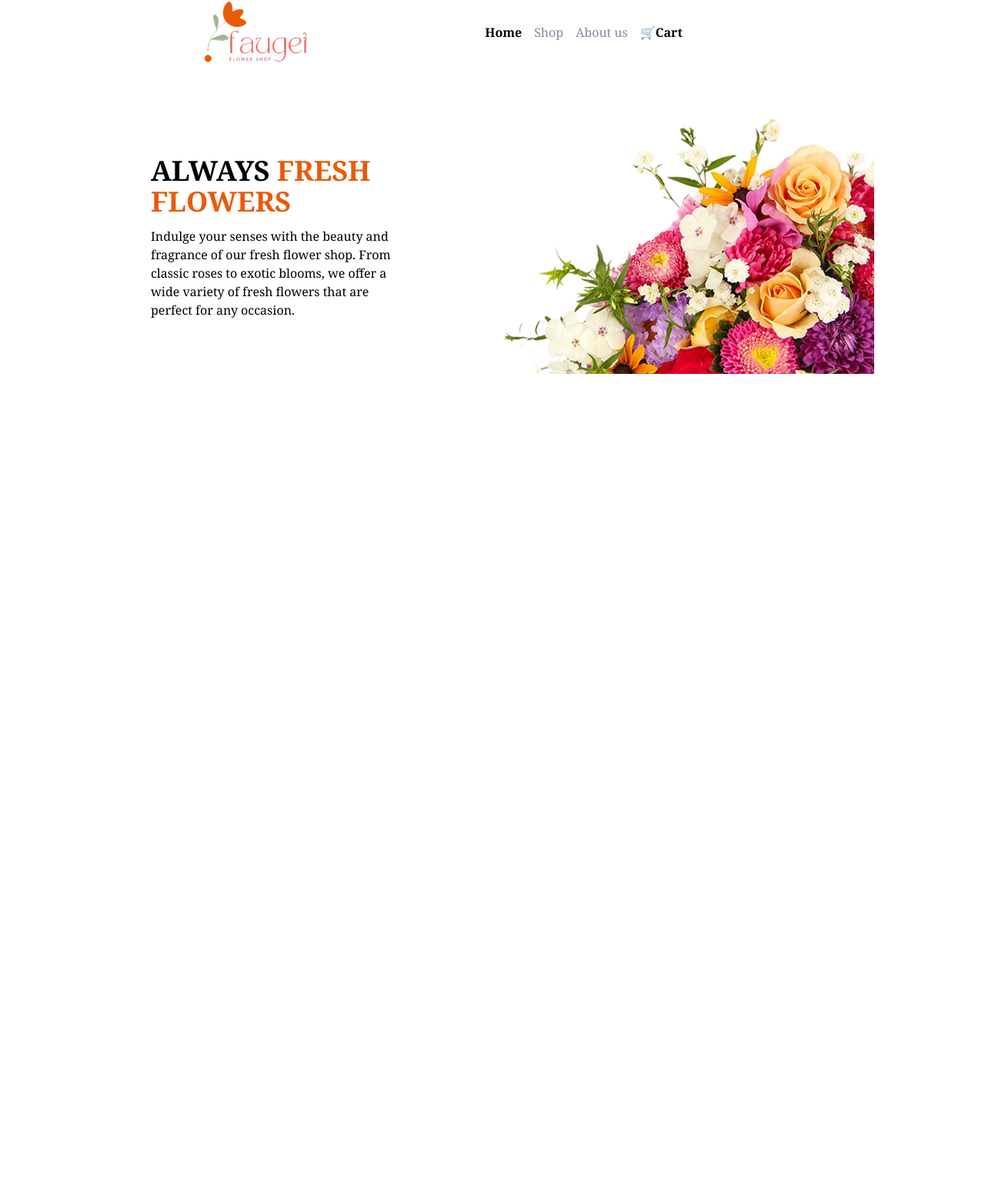
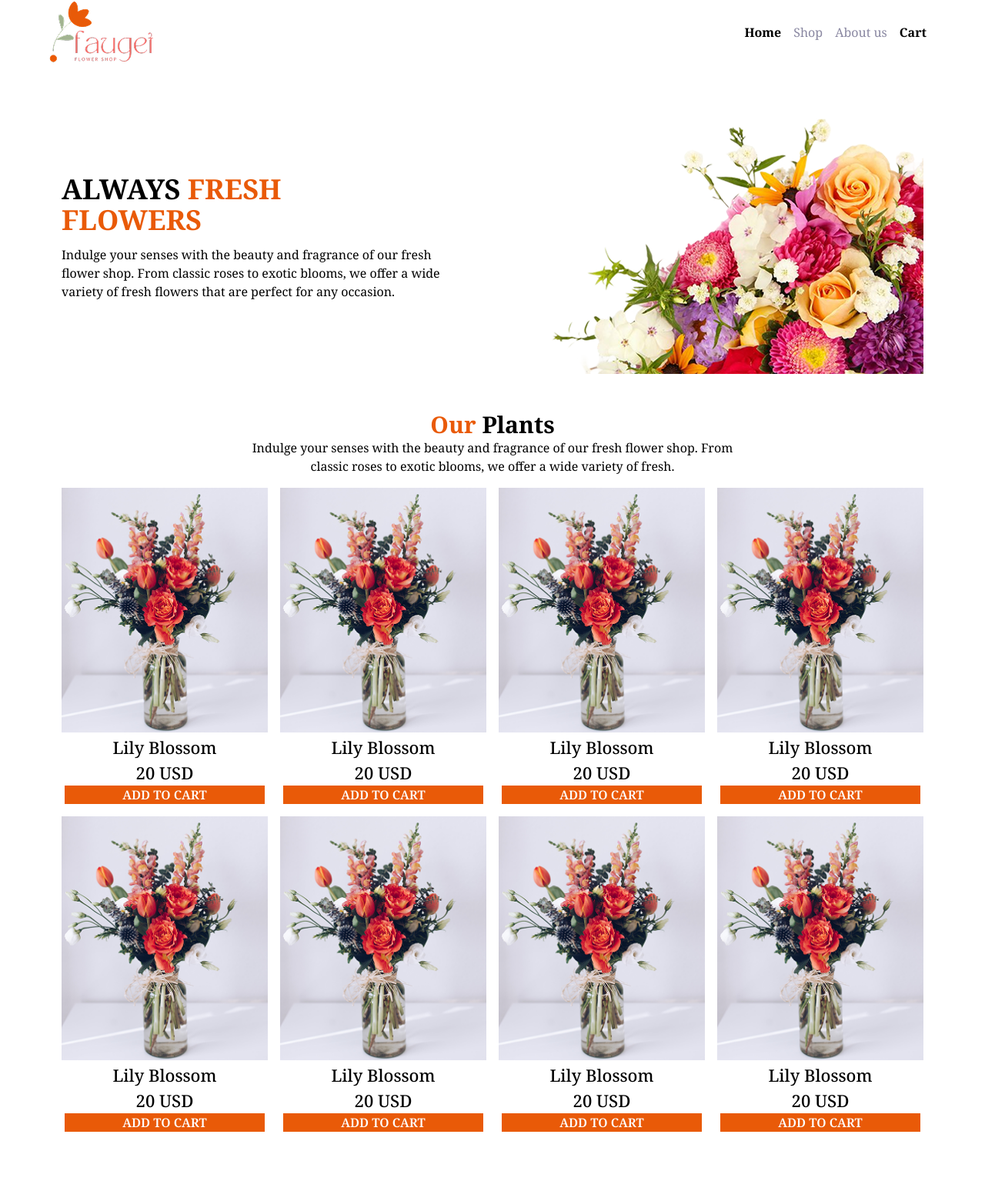
Before and after one commit to shoaibafnanwhite/Assignment-2-pro, a plain HTML site: page index.html in a window 1280 px wide. Shown: the top 1561 px of the page at 77% size. Before the commit the page ends 800 px from the top, so only its background shows below. Drawn offline with nearby package versions, Linux system fonts and the light colour scheme.

Commit message:
late night

```diff
--- a/index.html
+++ b/index.html
@@ -10,27 +10,27 @@
 <link href="https://fonts.googleapis.com/css2?family=Inter:ital,opsz,wght@0,14..32,100..900;1,14..32,100..900&family=Noto+Serif:ital,wght@0,100..900;1,100..900&family=Work+Sans:ital,wght@0,100..900;1,100..900&display=swap" rel="stylesheet">
 <link rel="stylesheet" href="styles/assignment2.css">
 </head>
-<body class="noto-serif max-w-6xl ">
+<body class="noto-serif  ">
     <header >
        <!-- navbar -->
-            <section>
-                <nav class="flex items-center justify-around    ">
-                    <div class="flex items-center lg:ml-[150px]  ">
+            <section class="max-w-6xl mx-auto">
+                <nav class="flex items-center justify-between    ">
+                    <div class="flex items-center   ">
                         <img src="assets/logo.png" alt="">
 
                     </div>
-                    <div class="flex justify-between lg:mr-[150px]  "><ul class="flex gap-4">
+                    <div ><ul class="flex gap-4">
                         <li class="font-bold   hidden md:block"><a href="">Home</a></li>
                         <li class="font-normal text-[#8987A1]  hidden md:block"><a href="">Shop</a></li>
                         <li class="font-normal text-[#8987A1]  hidden md:block"><a href="">About us</a></li>
-                        <li class="font-bold  "><a href="">🛒Cart</a></li></ul>
+                        <li class="font-bold pe-3 "><a href="">Cart</a></li></ul>
                     </div>
 
                 </nav>
             </section>
 <!-- banner-part -->
-          <section>
-            <div class=" flex flex-col-reverse lg:flex-row items-center  mx-auto px-4 py-12 gap-8 justify-center ml-[180px] ">
+          <section class="max-w-6xl mx-auto">
+            <div class=" flex flex-col-reverse w-fit lg:flex-row lg: items-center  mx-auto px-4 py-12 gap-8 justify-center  ">
                 <div>
                     <h3 class="font-bold text-4xl">ALWAYS <span class="text-[#E95A08]"> FRESH <br> FLOWERS</span></h3>
                     <p class="mt-[13px] ]">Indulge your senses with the beauty and fragrance of our fresh flower shop. From classic roses to exotic blooms, we offer a wide variety of fresh flowers that are perfect for any occasion. </p>
@@ -43,20 +43,96 @@
     </header>
     <main>
         <!--  Plants Section -->
-          <section>
+          <section class="max-w-6xl mx-auto">
+            <div class="text-center">
+            <h3 class="font-bold text-3xl"><span class="text-[#E95A08]">Our</span> Plants</h3>
+            <p>Indulge your senses with the beauty and fragrance of our fresh flower shop. From <br> classic roses to exotic blooms, we offer a wide variety of fresh.</p>
+            </div>
+            <div class="grid grid-cols-2 sm:grid-cols-2  lg:grid-cols-4 gap-4 p-4 " >
+                <div>
+                <img src="./assets/sample-flower-image.png" alt="">
+                <div><p class="text-[22px] font-medium text-center">Lily Blossom <br>  20 USD</p>
+                </div>
+                <DIV class="text-center"><button class="bg-[#E95A08] text-white font-semibold w-[180px] lg:w-[260px]">ADD TO CART</button></DIV></div>
+                 <div><img src="assets/sample-flower-image.png" alt="">
+                <div><p class="text-[22px] font-medium text-center">Lily Blossom <br>  20 USD</p>
+                </div>
+                <DIV class="text-center"><button class="bg-[#E95A08] text-white font-semibold w-[180px] lg:w-[260px]">ADD TO CART</button></DIV></div>
+                <div><img src="assets/sample-flower-image.png" alt="">
+                <div><p class="text-[22px] font-medium text-center">Lily Blossom <br>  20 USD</p>
+                </div>
+                <DIV class="text-center"><button class="bg-[#E95A08] text-white font-semibold w-[180px] lg:w-[260px]">ADD TO CART</button></DIV></div>
+                <div><img src="assets/sample-flower-image.png" alt="">
+                <div><p class="text-[22px] font-medium text-center">Lily Blossom <br>  20 USD</p>
+                </div>
+                <DIV class="text-center"><button class="bg-[#E95A08] text-white font-semibold w-[180px] lg:w-[260px]">ADD TO CART</button></DIV></div>
+                <div><img src="assets/sample-flower-image.png" alt="">
+                <div><p class="text-[22px] font-medium text-center">Lily Blossom <br>  20 USD</p>
+                </div>
+                <DIV class="text-center"><button class="bg-[#E95A08] text-white font-semibold w-[180px] lg:w-[260px]">ADD TO CART</button></DIV></div>
+               <div><img src="assets/sample-flower-image.png" alt="">
+                <div><p class="text-[22px] font-medium text-center">Lily Blossom <br>  20 USD</p>
+                </div>
+                <DIV class="text-center"><button class="bg-[#E95A08] text-white font-semibold w-[180px] lg:w-[260px]">ADD TO CART</button></DIV></div>
+                <div><img src="assets/sample-flower-image.png" alt="">
+                <div><p class="text-[22px] font-medium text-center">Lily Blossom <br>  20 USD</p>
+                </div>
+                <DIV class="text-center"><button class="bg-[#E95A08] text-white font-semibold w-[180px] lg:w-[260px]">ADD TO CART</button></DIV></div>
+                <div><img src="assets/sample-flower-image.png" alt="">
+                <div><p class="text-[22px] font-medium text-center">Lily Blossom <br>  20 USD</p>
+                </div>
+                <DIV class="text-center"><button class="bg-[#E95A08] text-white font-semibold w-[180px] lg:w-[260px]">ADD TO CART</button></DIV></div>
+
+
+            </div>
+
 
           </section>
           <!--  Plants Lover Section -->
-            <section>
+            <section class="max-w-6xl mx-auto mt-52">
+                <div>
+
+<div class="lg:flex relative  mx-7 gap-15">
+                        <div class="w-full ">
+                        <img src="assets/flower-store.png" alt="">
+                        <div class=""> <div class="absolute w-1/4 bottom-[75%] left-[31%] hidden lg:block"><img src="assets/trusted-badge.png" alt=""></div></div>
+                    </div>
+                    <div >
+                        <h3 class="font-bold text-[50px]">Flower & Plants Lover</h3>
+                        <p >
+                            <ul class="list-disc">
+                                <li >Indulge your senses with the beauty and fragrance of our fresh flower shop. From classic roses to exotic blooms, we offer a wide variety of fresh.</li>
+                                <li>Indulge your senses with the beauty and fragrance of our fresh flower shop. From classic roses to exotic blooms, we offer a wide variety of fresh.</li>
+                                <li>Indulge your senses with the beauty and fragrance of our fresh flower shop. From classic roses to exotic blooms, we offer a wide variety of fresh.</li>
+                            </ul>
+                        </p>
+
+                    </div>
+  </div>
+                </div>
 
             </section>
             <!-- latest deals -->
 
-            <section>
+            <section class="max-w-6xl mx-auto mt-[210px] ">
+                <div class="text-center mb-[120px]">
+                    <h3 class="font-bold text-5xl"><span class="text-[#E95A08]">Latest</span>  Deals</h3>
+                    <p class="mt-[16px]">Indulge your senses with the beauty and fragrance of our fresh flower shop. From <br> classic roses to exotic blooms, we offer a wide variety of fresh.</p>
+                </div>
+                <div class="grid lg:grid-cols-3 gap-10 pl-4 pr-4">
+                    <div class="bg-[url(assets/deal-bloom.png)] bg-no-repeat bg-center bg-cover text-center text-white pt-16 pb-16 pl-12 pr-12 font-semibold text-[20px] rounded-xl">60% Off | Bloom Plant <br> <span class="underline">Shop Now</span></div>
+                    <div class="lg:col-span-2 lg:row-span-2 bg-[url(assets/deal-zabo.png)] bg-no-repeat bg-center bg-cover text-center text-white pt-40 pb-40 pl-28 pr-28 font-bold text-4xl rounded-xl">25% Off | Zabo Plant <br> <span class="underline">Shop Now</span> </div>
+
+                     <div class="bg-[url(assets/deal-ana.png)] bg-no-repeat bg-center bg-cover text-center text-white  pt-16 pb-16 pl-12 pr-12 font-semibold text-[20px] rounded-xl">30% Off | Ana  Plant <br> <span class="underline">Shop Now</span> </div>
+
+                </div>
 
             </section>
             <!-- join now -->
              <section>
+                <div>
+
+                </div>
 
              </section>
              </main>
--- a/styles/assignment2.css
+++ b/styles/assignment2.css
@@ -7,6 +7,6 @@
     "wdth" 100;
 }
 /* navbar */
-.nav-items{display: flex;align-content: space-between;}
+/* .nav-items{display: flex;align-content: space-between;}
 .navbar{align-content: space-between;}
-.nav-list{display: flex;}
+.nav-list{display: flex;} */
```
